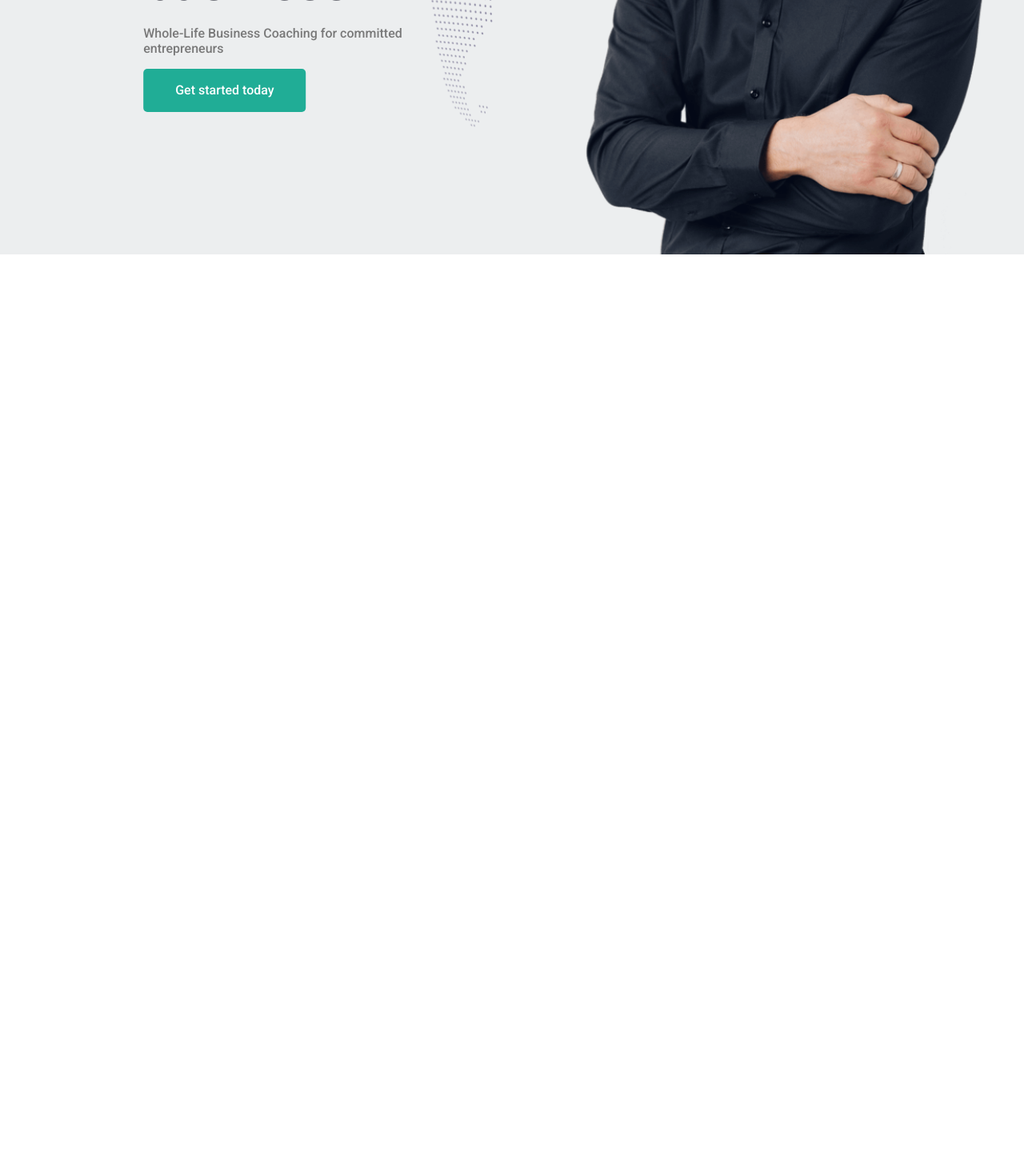
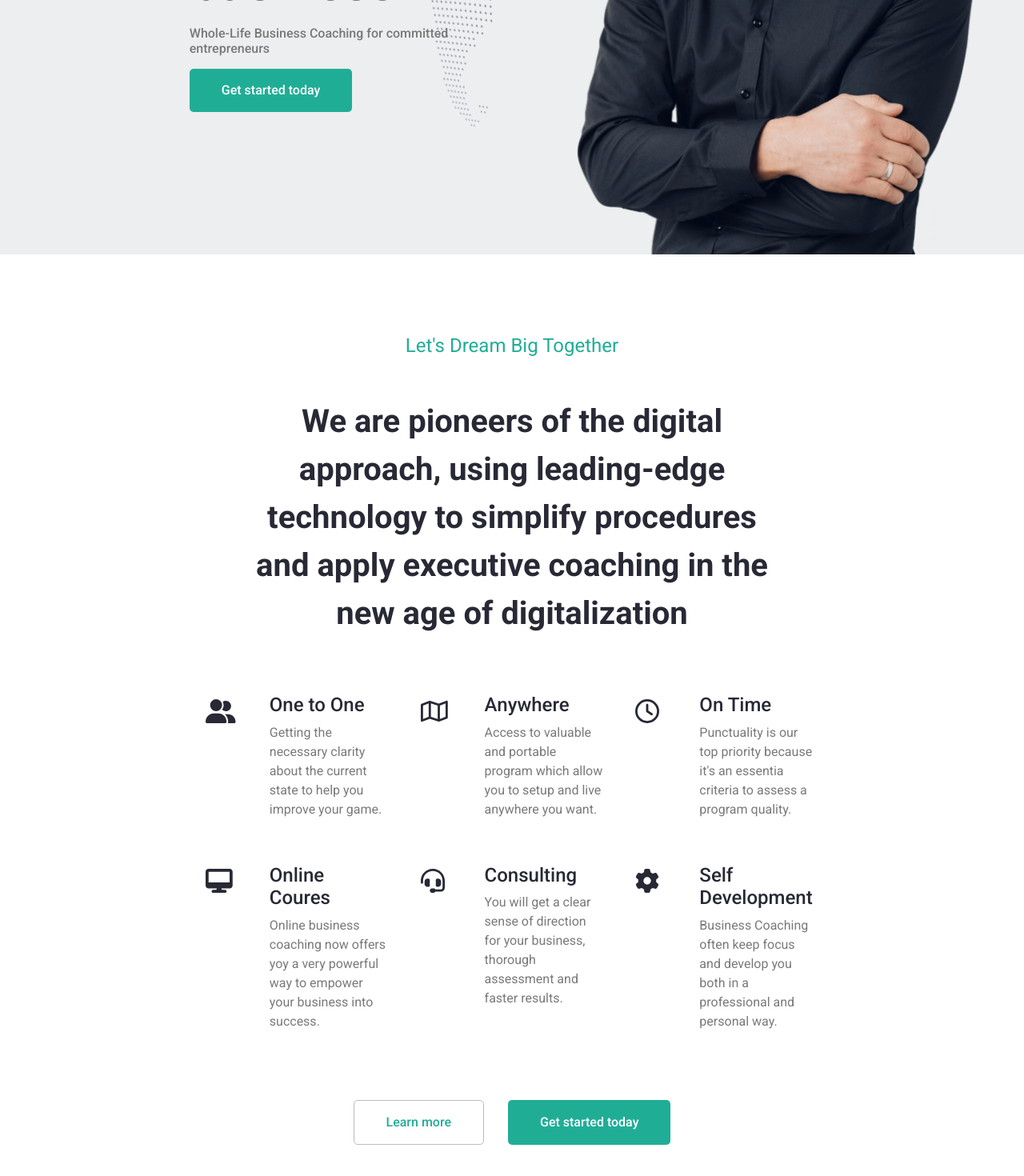
Before and after one commit to Alessio-Tomei/proj-html-vuejs, a Vue app: page / in a window 1280 px wide. Shown: the part 592-2062 px from the top of the page at 80% size. Before the commit the page ends 910 px from the top, so only its background shows below. Built offline with nearby package versions, Linux system fonts and the light colour scheme.

Commit message:
MainPoints completa

```diff
--- a/src/assets/data.js
+++ b/src/assets/data.js
@@ -75,4 +75,37 @@ const langOptions = [
     },
 ];
 
-export {navigationItems, langOptions};
+const mainPointsArray = [
+    {
+        icon: 'fas fa-user-friends',
+        title: 'One to One',
+        paragraph: 'Getting the necessary clarity about the current state to help you improve your game.',
+    },
+    {
+        icon: 'far fa-map',
+        title: 'Anywhere',
+        paragraph: 'Access to valuable and portable program which allow you to setup and live anywhere you want.',
+    },
+    {
+        icon: 'far fa-clock',
+        title: 'On Time',
+        paragraph: 'Punctuality is our top priority because it\'s an essentia criteria to assess a program quality.',
+    },
+    {
+        icon: 'fas fa-desktop',
+        title: 'Online Coures',
+        paragraph: 'Online business coaching now offers yoy a very powerful way to empower your business into success.',
+    },
+    {
+        icon: 'fas fa-headset',
+        title: 'Consulting',
+        paragraph: 'You will get a clear sense of direction for your business, thorough assessment and faster results.',
+    },
+    {
+        icon: 'fas fa-cog',
+        title: 'Self Development',
+        paragraph: 'Business Coaching often keep focus and develop you both in a professional and personal way.',
+    },
+];
+
+export {navigationItems, langOptions, mainPointsArray};
--- a/src/assets/style/globals.scss
+++ b/src/assets/style/globals.scss
@@ -21,3 +21,22 @@ a {
     text-decoration: none;
     color: inherit;
 }
+
+button {
+    font-weight: 500;
+    border: none;
+    width: max-content;
+    padding: 15px 40px;
+    border-radius: 5px;
+    background-color: $color-exalted;
+    color: white;
+    &.ms_light-button {
+        background-color: white;
+        color: $color-exalted;
+        border: 1px solid #bcbcbc;
+    }
+    &:hover {
+        background-color: $theme-logo-color;
+        color: white;
+    }
+}
--- a/src/assets/style/variables.scss
+++ b/src/assets/style/variables.scss
@@ -6,3 +6,4 @@ $color-belittle: #797979;
 $color-main: #282935;
 $bg-color-jumbotron: #eceeef;
 $container-w-large: 90%;
+$container-w-small: 70%;
--- a/src/components/commons/NavBar.vue
+++ b/src/components/commons/NavBar.vue
@@ -83,6 +83,9 @@ export default {
                     .cs_chevron.rotate {
                         transform: rotate(180deg);
                     }
+                    &:hover {
+                        text-decoration: underline;
+                    }
                 }
                 .cs_dropdown-menu {
                     z-index: 1;
--- a/src/components/macro/Header.vue
+++ b/src/components/macro/Header.vue
@@ -1,6 +1,6 @@
 <template>
   <header>
-    <div class="container-fluids">
+    <div class="container-fluid">
       <div class="row row-cols-3 align-items-center">
         <div class="col">
           <div class="ms_logo-container">
--- a/src/components/macro/Main.vue
+++ b/src/components/macro/Main.vue
@@ -1,20 +1,25 @@
 |<template>
   <main>
     <Jumbotron/>
+    <MainPoints/>
   </main>
 </template>
 
 <script>
 import Jumbotron from '../sections/Jumbotron.vue';
+import MainPoints from '../sections/MainPoints.vue';
 export default {
   name: 'Main',
   components: {
     Jumbotron,
-  },
+    MainPoints,
+  }
 }
 </script>
 
 <style lang="scss" scoped>
-
+main > * {
+  margin-bottom: 100px;
+}
 
 </style>
--- a/src/components/sections/Jumbotron.vue
+++ b/src/components/sections/Jumbotron.vue
@@ -63,6 +63,13 @@ $padding-jumbotron: 80px;
         & > div {
             padding: 10px;
             cursor: pointer;
+            &:hover {
+                &:hover {
+                    box-shadow: inset 0px 0px 5px 5px rgba($color: $theme-logo-color, $alpha: .25);
+                    background-color: rgba($color: $theme-logo-color, $alpha: .5);
+                    color: white;
+                }
+            }
         }
     }
     .ms_container{
@@ -84,9 +91,8 @@ $padding-jumbotron: 80px;
 .ms_container-small {
     position: relative;
     top: 80px;
-    left: 50%;
-    transform: translateX(-50%);
-    width: 80%;
+    width: $container-w-small;
+    margin: 0 auto;
     height: 750px;
     display: flex;
     .ms_container-img {
@@ -119,18 +125,6 @@ $padding-jumbotron: 80px;
             max-width: 400px;
             font-weight: 500;
         }
-        button {
-            font-weight: 500;
-            border: none;
-            width: max-content;
-            padding: 15px 40px;
-            border-radius: 5px;
-            background-color: $color-exalted;
-            color: white;
-            &:hover {
-                background-color: $theme-logo-color;
-            }
-        }
     }
 }
 
--- /dev/null
+++ b/src/components/sections/MainPoints.vue
@@ -0,0 +1,103 @@
+<template>
+    <section class="ms_main-points">
+        <div class="ms_container">
+            <div class="row">
+                <div class="col">
+                    <div class="ms_container-small">
+                        <h3 class="ms_emphasize">Let's Dream Big Together</h3>
+                        <p class="ms_font-up">We are pioneers of the digital approach, using leading-edge technology to simplify procedures and apply executive coaching in the new age of digitalization</p>
+                        <div class="ms_boxs-container">
+                            <div class="ms_box" v-for="(box, index) in boxsList" :key="index">
+                                <div class="ms_container-icons">
+                                    <i :class="box.icon"></i>
+                                </div>
+                                <div class="ms_container-text">
+                                    <h4>{{box.title}}</h4>
+                                    <p class="ms_belittle">{{box.paragraph}}</p>
+                                </div>
+                            </div>
+                        </div>
+                        <div class="ms_buttons-container">
+                            <button class="ms_light-button">Learn more</button>
+                            <button>Get started today</button>
+                        </div>
+                    </div>
+                </div>
+            </div>
+        </div>
+    </section>
+</template>
+
+<script>
+import {mainPointsArray} from '../../assets/data.js';
+
+export default {
+    name: 'MainPoints',
+    data() {
+        return {
+            boxsList: mainPointsArray,
+        }
+    },
+}
+</script>
+
+<style lang="scss" scoped>
+@import '../../assets/style/variables.scss';
+
+.ms_main-points {
+    width: 100%;
+    .ms_container {
+        width: 90%;
+        margin: 0 auto;
+        .ms_container-small {
+            width: $container-w-small;
+            margin: 0 auto;
+            display: flex;
+            flex-direction: column;
+            align-items: center;
+            & > * {
+                margin-bottom: 50px;
+            }
+            .ms_emphasize {
+                color: $color-exalted;
+                font-size: 1.5rem;
+                font-weight: 400;
+            }
+            .ms_font-up {
+                font-size: 2.5rem;
+                font-weight: bold;
+                text-align: center;
+                padding: 0px 80px;
+            }
+            .ms_boxs-container {
+                width: 100%;
+                display: flex;
+                flex-wrap: wrap;
+                .ms_box {
+                    width: calc(100% / 3);
+                    padding: 20px;
+                    display: flex;
+                    .ms_container-icons {
+                        width: 70px;
+                        margin-right: 10px;
+                        font-size: 30px;
+                    }
+                    .ms_container-text {
+                        width: calc(100% - 80px);
+                        .ms_belittle {
+                            color: $color-belittle;
+                            max-width: 400px;
+                        }
+                    }
+                }
+            }
+            .ms_buttons-container {
+                display: flex;
+                & button:first-child {
+                    margin-right: 30px;
+                }
+            }
+        }
+    }
+}
+</style>
```
